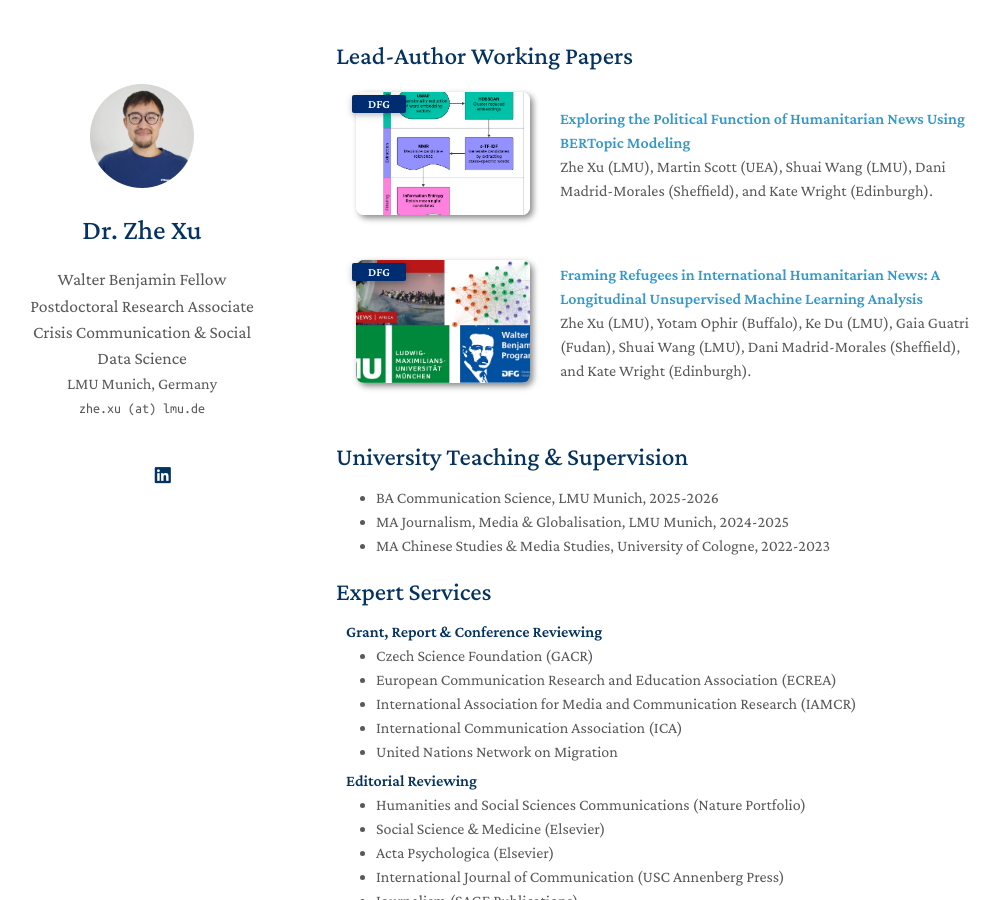
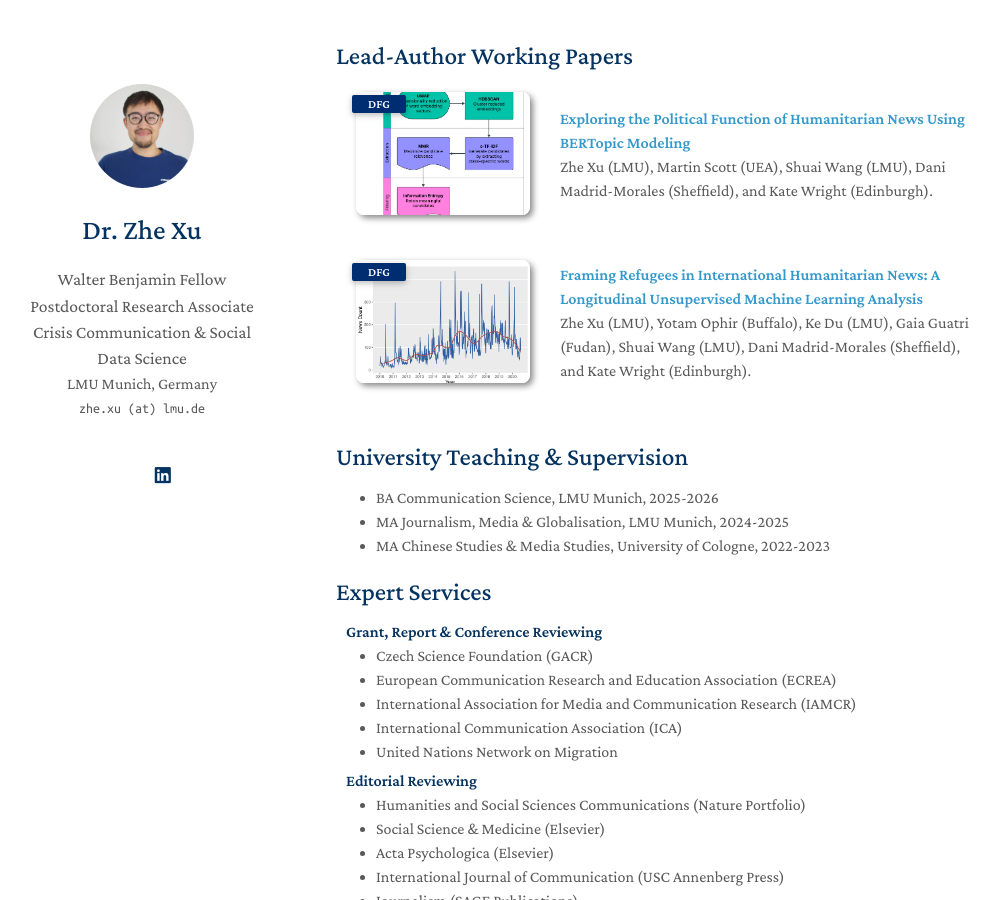
Before and after one commit to zhexuphd/home, a Jekyll site: the page built from index.md, in a window 1280 px wide and 900 px high, scrolled down 1131 px. Shown: the whole window, without its empty margins (134-1134 px from the left). Built offline with Jekyll 4.4.1, drawn with Linux system fonts in a browser that asks for light colours; a style sheet for code colours, icons or effects is not loaded; our own code applies the rules of GitHub Pages for plain Markdown files.

Commit message:
Update dfg.yml

```diff
--- a/_data/dfg.yml
+++ b/_data/dfg.yml
@@ -10,4 +10,4 @@ main:
     authors: Zhe Xu (LMU), Yotam Ophir (Buffalo), Ke Du (LMU), Gaia Guatri (Fudan), Shuai Wang (LMU), Dani Madrid-Morales (Sheffield), and Kate Wright (Edinburgh).
     conference_short: DFG
     conference:
-    image: ./assets/img/project.jpg
+    image: ./assets/img/times.png
```
